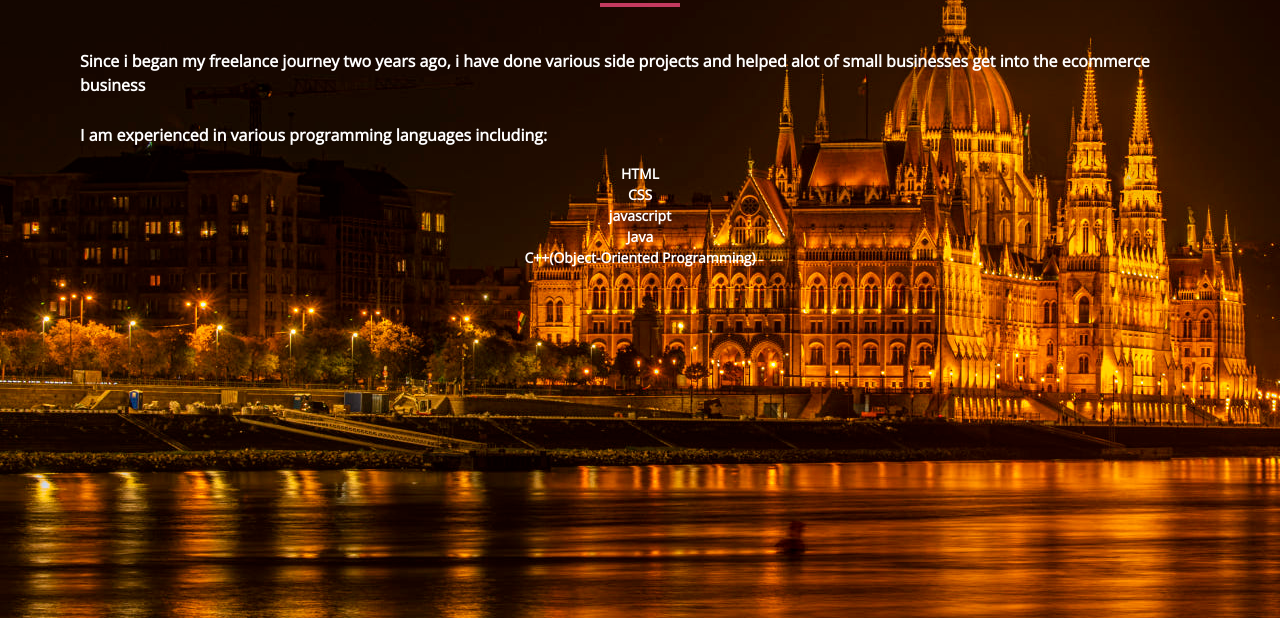
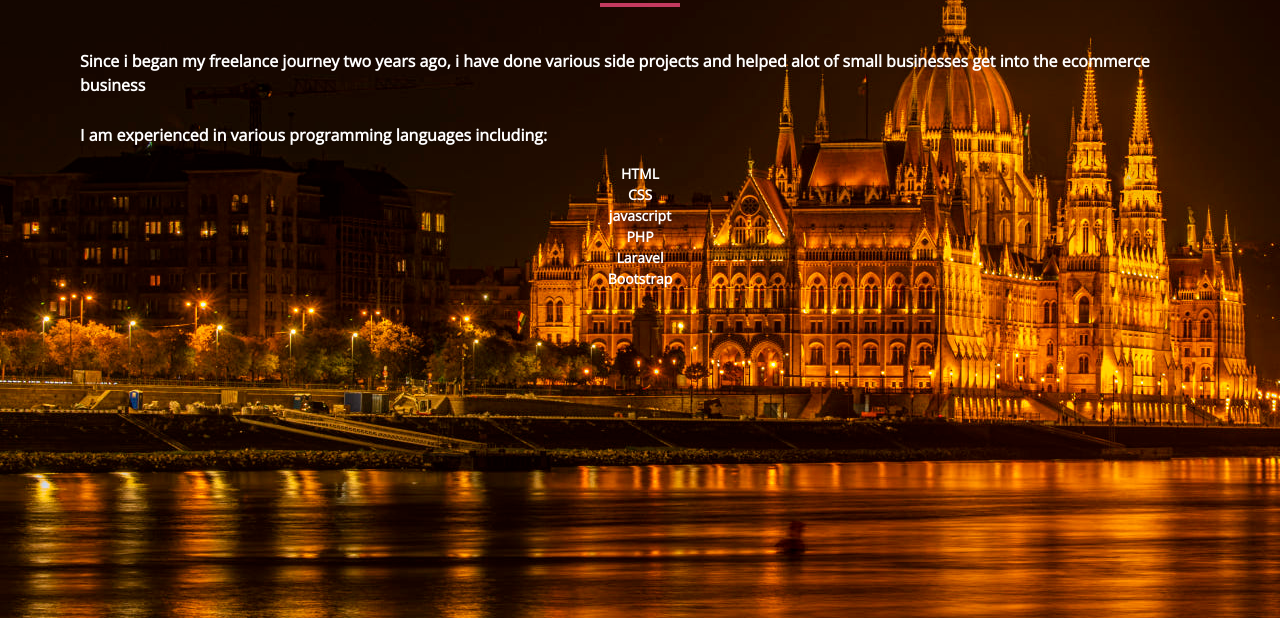
Before and after one commit to justin-ngatho/portfolio.io, a plain HTML site: page skills.html in a window 1280 px wide. Shown: the part 182-800 px from the top of the page. Drawn offline with nearby package versions, Linux system fonts and the light colour scheme.

Commit message:
Updated Skills

```diff
--- a/skills.html
+++ b/skills.html
@@ -42,8 +42,8 @@
             <div class="skills">
                 <p>Since i began my freelance journey two years ago, i have done various side projects and helped alot of small businesses
                     get into the ecommerce business </p>
-                <p>I am experienced in various programming languages including: </p> <center> HTML <br> CSS <br> javascript <br> Java <br>
-                    C++(Object-Oriented Programming)</center>
+                <p>I am experienced in various programming languages including: </p> <center> HTML <br> CSS <br> javascript <br> PHP <br>
+                    Laravel <br> Bootstrap</center>
 
             </div>
         </div>
```
